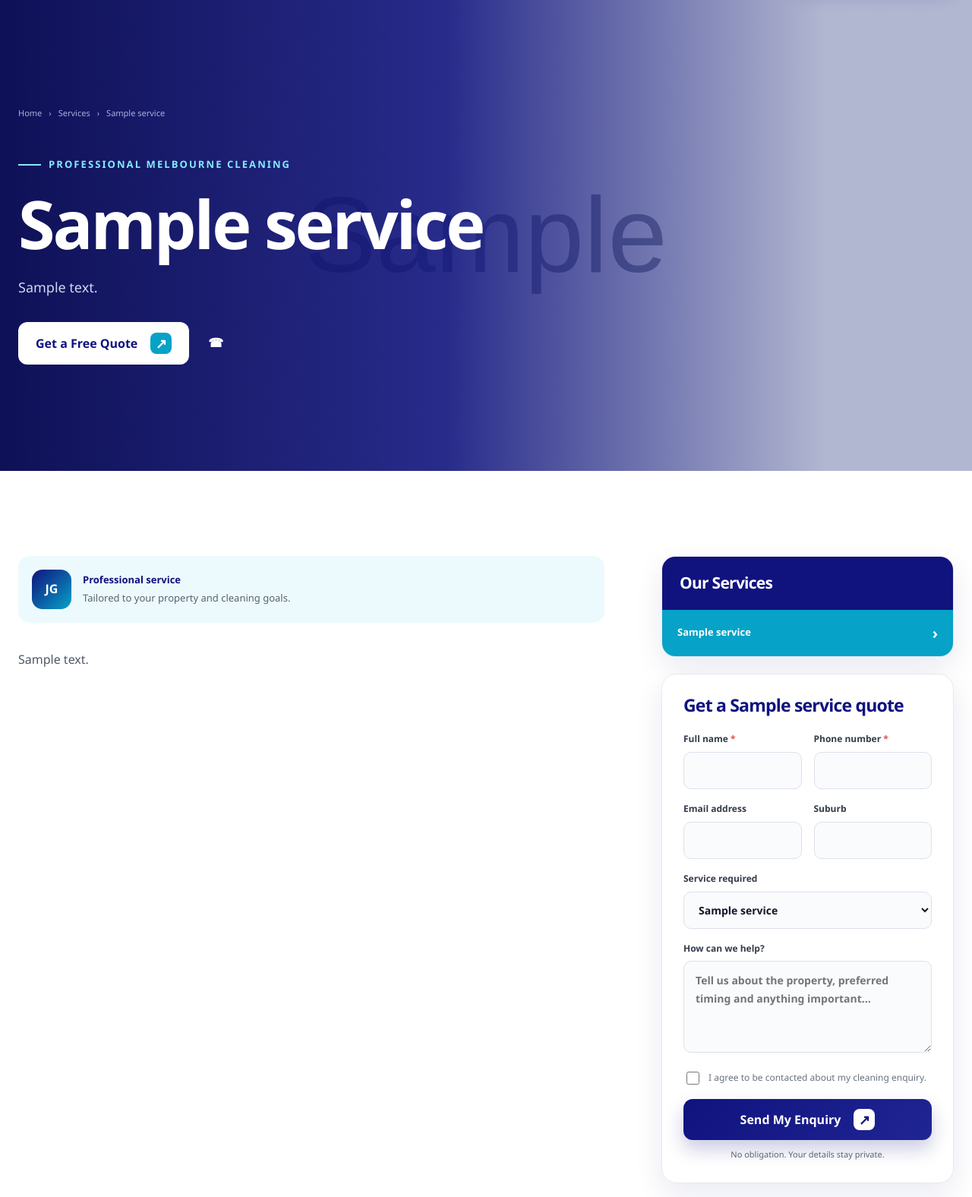
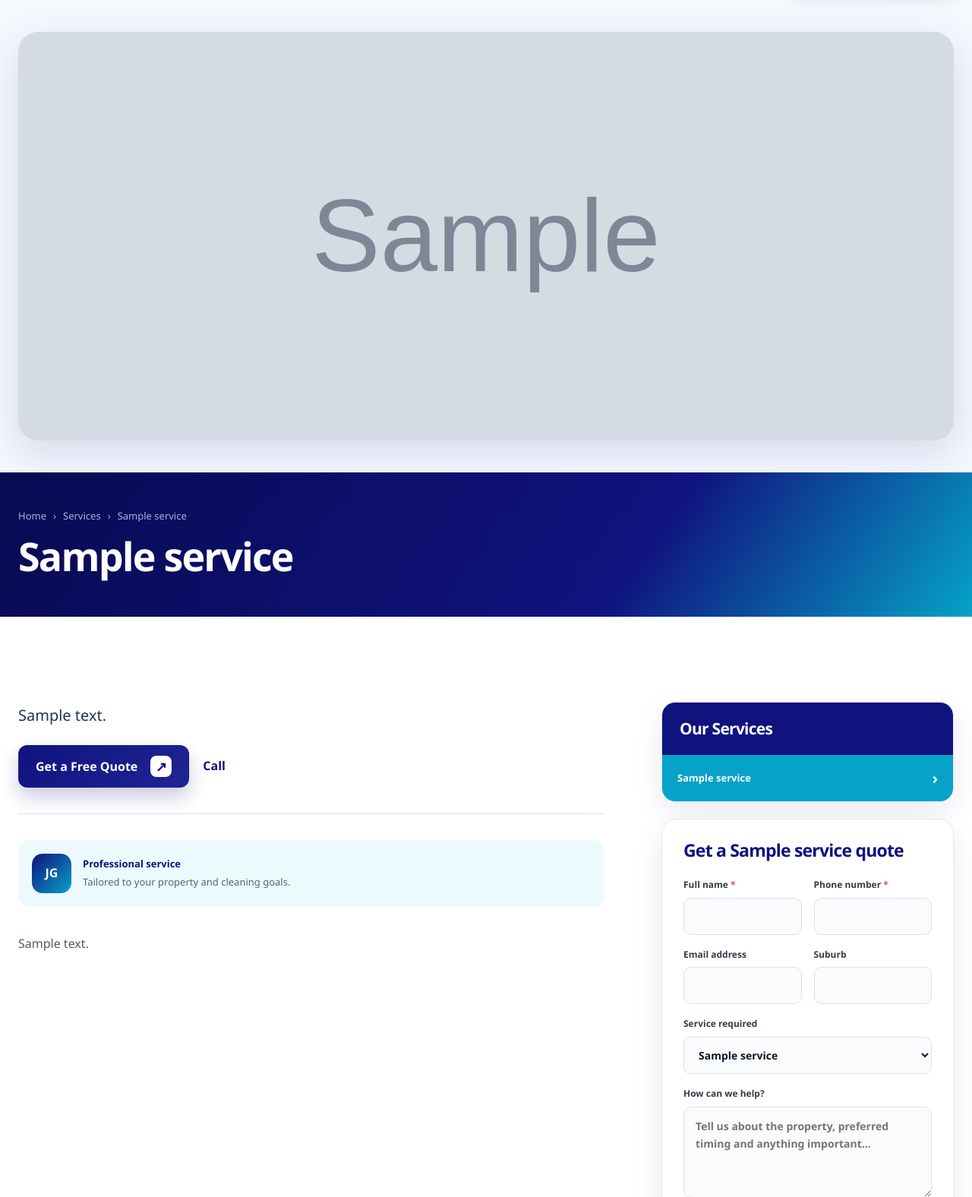
Before and after one commit to deepmoga/jgcleaningservices.com.au, a PHP site: a page that uses service.php in a window 1280 px wide. Shown: the part 139-1715 px from the top of the page at 76% size. Run offline with PHP 8.4, Linux system fonts and the light colour scheme; tables that the repository leaves empty hold one stand-in row (values such as "Sample post"); grey boxes marked "Sample" are stand-in pictures; some libraries are stand-ins or nearby versions.

Commit message:
Refine service image and page breadcrumbs

```diff
--- a/assets/css/cms-fixes.css
+++ b/assets/css/cms-fixes.css
@@ -30,7 +30,111 @@
     display: none;
 }
 
+/* Compact inner-page headings: navigation and page title only. */
+.page-hero--slim::after {
+    width: 280px;
+    height: 280px;
+    right: -90px;
+    opacity: 0.08;
+}
+
+.page-hero--slim .page-hero__inner {
+    min-height: 190px;
+}
+
+.page-hero--slim .page-hero__inner > div {
+    width: 100%;
+    padding: 34px 0 38px;
+}
+
+.page-hero--slim .breadcrumbs {
+    margin-bottom: 14px;
+    font-size: 13px;
+}
+
+.page-hero--slim h1 {
+    max-width: 900px;
+    margin: 0;
+    font-size: clamp(34px, 4.25vw, 52px);
+    line-height: 1.08;
+}
+
+/* The service image is independent of the breadcrumb and sits above the title. */
+.service-featured-media {
+    padding: 42px 0;
+    background: #f5f8fd;
+}
+
+.service-featured-media img {
+    display: block;
+    width: 100%;
+    height: clamp(320px, 42vw, 560px);
+    object-fit: cover;
+    border-radius: 26px;
+    box-shadow: 0 18px 55px rgba(16, 19, 126, 0.13);
+}
+
+.service-summary {
+    margin-bottom: 34px;
+    padding-bottom: 34px;
+    border-bottom: 1px solid #dce6f1;
+}
+
+.service-summary > p {
+    margin: 0 0 22px;
+    color: #26344b;
+    font-size: 20px;
+    line-height: 1.75;
+}
+
+.service-summary__actions {
+    display: flex;
+    align-items: center;
+    flex-wrap: wrap;
+    gap: 18px;
+}
+
+.service-summary__phone {
+    color: #10137e;
+    font-weight: 800;
+    text-decoration: none;
+}
+
+.service-summary__phone:hover {
+    color: #06a2c7;
+}
+
 @media (max-width: 700px) {
+    .page-hero--slim .page-hero__inner {
+        min-height: 150px;
+    }
+
+    .page-hero--slim .page-hero__inner > div {
+        padding: 26px 0 30px;
+    }
+
+    .page-hero--slim .breadcrumbs {
+        margin-bottom: 10px;
+        font-size: 12px;
+    }
+
+    .page-hero--slim h1 {
+        font-size: clamp(30px, 9vw, 40px);
+    }
+
+    .service-featured-media {
+        padding: 22px 0;
+    }
+
+    .service-featured-media img {
+        height: 260px;
+        border-radius: 18px;
+    }
+
+    .service-summary > p {
+        font-size: 18px;
+    }
+
     .floating-whatsapp {
         width: 56px;
         height: 56px;
--- a/page.php
+++ b/page.php
@@ -21,7 +21,7 @@ $currentPage = $slug;
 require __DIR__ . '/includes/header.php';
 ?>
 <main id="main-content">
-    <section class="page-hero"><div class="container page-hero__inner"><div><nav class="breadcrumbs" aria-label="Breadcrumb"><a href="<?= e(url()) ?>">Home</a><span>›</span><span><?= e($page['title']) ?></span></nav><span class="eyebrow eyebrow--light"><?= $slug === 'services' ? 'Professional solutions' : 'JG Cleaning Services' ?></span><h1><?= e($page['hero_title']) ?></h1><p><?= e($page['hero_subtitle']) ?></p></div></div></section>
+    <section class="page-hero page-hero--slim"><div class="container page-hero__inner"><div><nav class="breadcrumbs" aria-label="Breadcrumb"><a href="<?= e(url()) ?>">Home</a><span aria-hidden="true">&rsaquo;</span><span><?= e($page['title']) ?></span></nav><h1><?= e($page['title']) ?></h1></div></div></section>
 
     <?php if ($slug === 'services'): ?>
     <section class="section inner-services"><div class="container"><div class="content-prose content-prose--intro"><?= sanitize_content((string) $page['content']) ?></div><div class="services-grid services-grid--images">
--- a/service.php
+++ b/service.php
@@ -22,9 +22,26 @@ $currentPage = 'service';
 require __DIR__ . '/includes/header.php';
 ?>
 <main id="main-content">
-    <section class="service-hero"><img src="<?= e(asset((string) ($service['detail_image'] ?: 'assets/images/jg-cleaning-team-hero.webp'))) ?>" alt="Professional <?= e($service['title']) ?> in Melbourne"><div class="service-hero__overlay"></div><div class="container service-hero__content"><nav class="breadcrumbs" aria-label="Breadcrumb"><a href="<?= e(url()) ?>">Home</a><span>›</span><a href="<?= e(url('services')) ?>">Services</a><span>›</span><span><?= e($service['title']) ?></span></nav><span class="eyebrow eyebrow--light">Professional Melbourne cleaning</span><h1><?= e($service['title']) ?></h1><p><?= e($service['short_description']) ?></p><div><a class="btn btn--white" href="#service-quote">Get a Free Quote <span>↗</span></a><a class="service-hero__phone" href="tel:<?= e(preg_replace('/\D+/', '', (string) setting('phone_1'))) ?>">☎ <?= e((string) setting('phone_1')) ?></a></div></div></section>
+    <section class="service-featured-media" aria-label="<?= e($service['title']) ?> featured image">
+        <div class="container">
+            <img src="<?= e(asset((string) ($service['detail_image'] ?: 'assets/images/jg-cleaning-team-hero.webp'))) ?>" alt="Professional <?= e($service['title']) ?> in Melbourne">
+        </div>
+    </section>
 
-    <section class="section service-detail"><div class="container service-detail__grid"><article class="content-prose service-content"><div class="service-intro-badge"><span>JG</span><p><strong>Professional service</strong><br>Tailored to your property and cleaning goals.</p></div><?= sanitize_content((string) $service['content']) ?>
+    <section class="page-hero page-hero--slim">
+        <div class="container page-hero__inner">
+            <div>
+                <nav class="breadcrumbs" aria-label="Breadcrumb">
+                    <a href="<?= e(url()) ?>">Home</a><span aria-hidden="true">&rsaquo;</span>
+                    <a href="<?= e(url('services')) ?>">Services</a><span aria-hidden="true">&rsaquo;</span>
+                    <span><?= e($service['title']) ?></span>
+                </nav>
+                <h1><?= e($service['title']) ?></h1>
+            </div>
+        </div>
+    </section>
+
+    <section class="section service-detail"><div class="container service-detail__grid"><article class="content-prose service-content"><div class="service-summary"><p><?= e($service['short_description']) ?></p><div class="service-summary__actions"><a class="btn btn--primary" href="#service-quote">Get a Free Quote <span>&nearr;</span></a><a class="service-summary__phone" href="tel:<?= e(preg_replace('/\D+/', '', (string) setting('phone_1'))) ?>">Call <?= e((string) setting('phone_1')) ?></a></div></div><div class="service-intro-badge"><span>JG</span><p><strong>Professional service</strong><br>Tailored to your property and cleaning goals.</p></div><?= sanitize_content((string) $service['content']) ?>
         <?php if ($faqs): ?><section class="faq-section" aria-labelledby="faq-title"><span class="eyebrow">Frequently asked questions</span><h2 id="faq-title"><?= e($service['title']) ?> FAQs</h2><div class="faq-list"><?php foreach ($faqs as $index => $faq): ?><details <?= $index === 0 ? 'open' : '' ?>><summary><?= e($faq['question']) ?><span>+</span></summary><p><?= e($faq['answer']) ?></p></details><?php endforeach; ?></div></section><?php endif; ?>
     </article><aside class="service-sidebar"><div class="service-nav"><h2>Our Services</h2><?php foreach ($services as $navService): ?><a class="<?= $navService['id'] === $service['id'] ? 'is-active' : '' ?>" href="<?= e(url('services/' . $navService['slug'])) ?>"><?= e($navService['title']) ?><span>›</span></a><?php endforeach; ?></div><div id="service-quote"><?php $formServices = $services; $selectedServiceId = (int) $service['id']; $formTitle = 'Get a ' . $service['title'] . ' quote'; require __DIR__ . '/includes/enquiry-form.php'; ?></div></aside></div></section>
 
```
